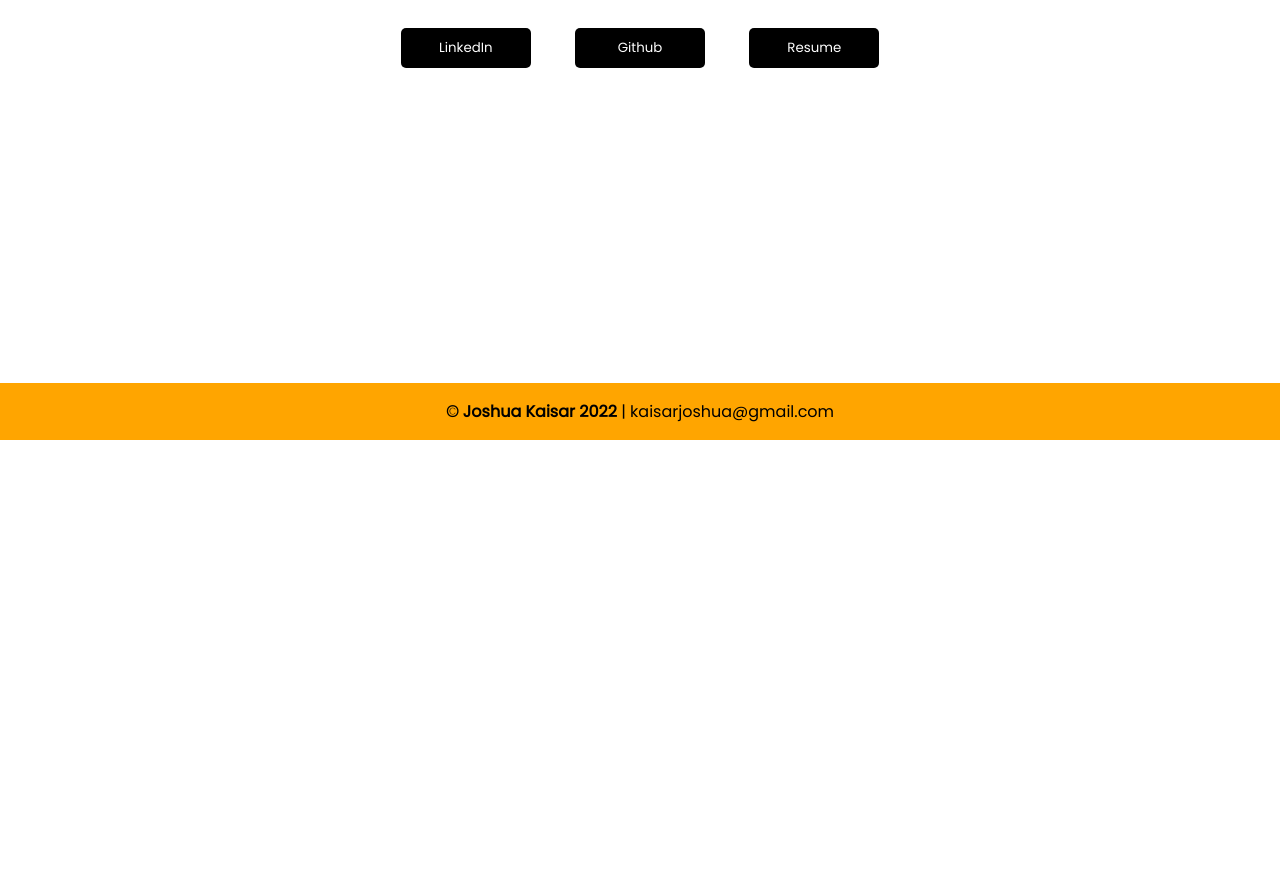
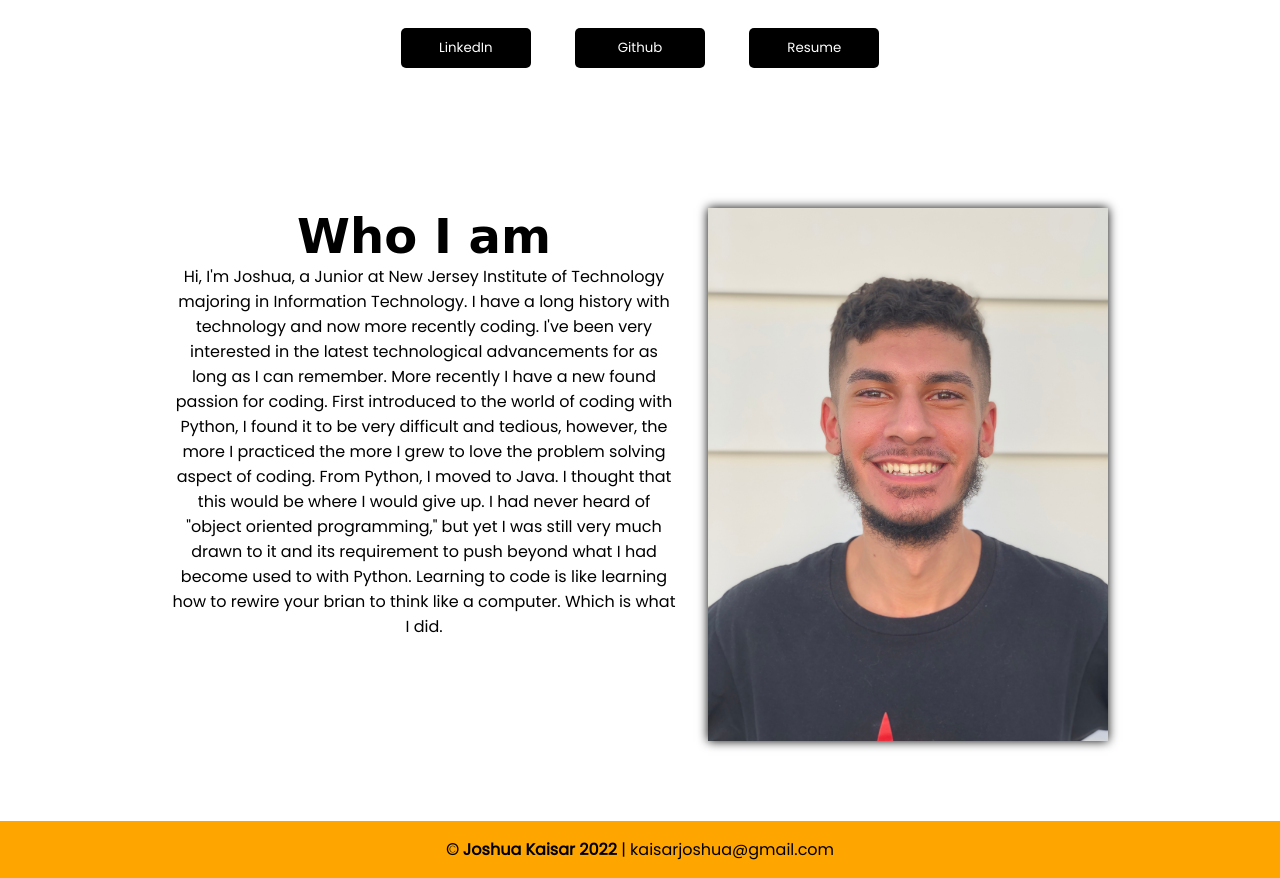
Before and after one commit to joshuakaisar/Portfolio, a plain HTML site: page index.html in a window 1280 px wide. Shown: the part 360-1238 px from the top of the page. Before the commit the page ends 800 px from the top, so only its background shows below. Drawn offline with Linux system fonts and the light colour scheme; a web font is replaced by a local one.

Commit message:
expanded on homepage by adding a short description of myself

```diff
--- a/css/style.css
+++ b/css/style.css
@@ -407,9 +407,39 @@ button {
     top: 2px;
 }
 
+section {
+    padding: 5em 2em;
+}
+
+.about_homepage_body {
+    display: grid;
+    grid-template-columns: 1fr 400px;
+    grid-template-areas: "title img" "subtitle img" "text img";
+    grid-column-gap: 2em;
+    max-width: 1000px;
+    margin: 0 auto;
+}
+.about_me_title {
+    font-size: 2em;
+    text-align: center;
+    grid-area: title;
+    font-family: "Cedarville Cursive", cursive;
+}
+.about_me_body {
+    text-align: center;
+    padding-bottom: 1em;
+    box-sizing: border-box;
+}
+.about_me_image {
+    width: 400px;
+    height: 533px;
+    box-shadow: 0 0 10px;
+    grid-area: img;
+}
+
 /* Footer */
 footer {
-    position: absolute;
+    position: relative;
     bottom: 0;
     width: 100%;
     padding: 1rem;
--- a/index.html
+++ b/index.html
@@ -13,6 +13,11 @@
     <link rel="stylesheet" href="css/style.css">
     <!-- Typewriter Script -->
     <script src="scripts/typeWriterScript.js"></script>
+    <!-- Javascript for navbar -->
+    <script src="scripts/navBarScript.js"></script>
+    <style>
+        @import url('https://fonts.googleapis.com/css2?family=Cedarville+Cursive&display=swap');
+    </style>
 </head>
 <body>
     <header>
@@ -46,8 +51,6 @@
                 <li><a href="about.html">About</a></li>
             </ul>
         </div>
-        <!-- Javascript for navbar -->
-        <script src="scripts/navBarScript.js"></script>
     </header>
 
     <!-- Homepage typewriter text -->
@@ -66,6 +69,16 @@
         <button class="custom-btn btn-15"><a href="resume.html">Resume</a></button>
     </div>
 
+    <section class="about_homepage_body">
+        <div class="about_me_title">
+            <h1>Who I am</h1>
+        </div>
+        <div class="about_me_body">
+            <p>Hi, I'm Joshua, a Junior at New Jersey Institute of Technology majoring in Information Technology. I have a long history with technology and now more recently coding. I've been very interested in the latest technological advancements for as long as I can remember. More recently I have a new found passion for coding. First introduced to the world of coding with Python, I found it to be very difficult and tedious, however, the more I practiced the more I grew to love the problem solving aspect of coding. From Python, I moved to Java. I thought that this would be where I would give up. I had never heard of "object oriented programming," but yet I was still very much drawn to it and its requirement to push beyond what I had become used to with Python. Learning to code is like learning how to rewire your brian to think like a computer. Which is what I did.</p>
+        </div>
+        <img class="about_me_image"src="images/josh_pic.jpg" alt="Profile picture">
+    </section>
+
     <footer>
         <div class="footer"><strong>&copy Joshua Kaisar 2022</strong> | <a href="mailto: kaisarjoshua@gmail.com">kaisarjoshua@gmail.com</a></div>
     </footer>
```
Also changed, not shown: images/josh_pic.jpg (added).
